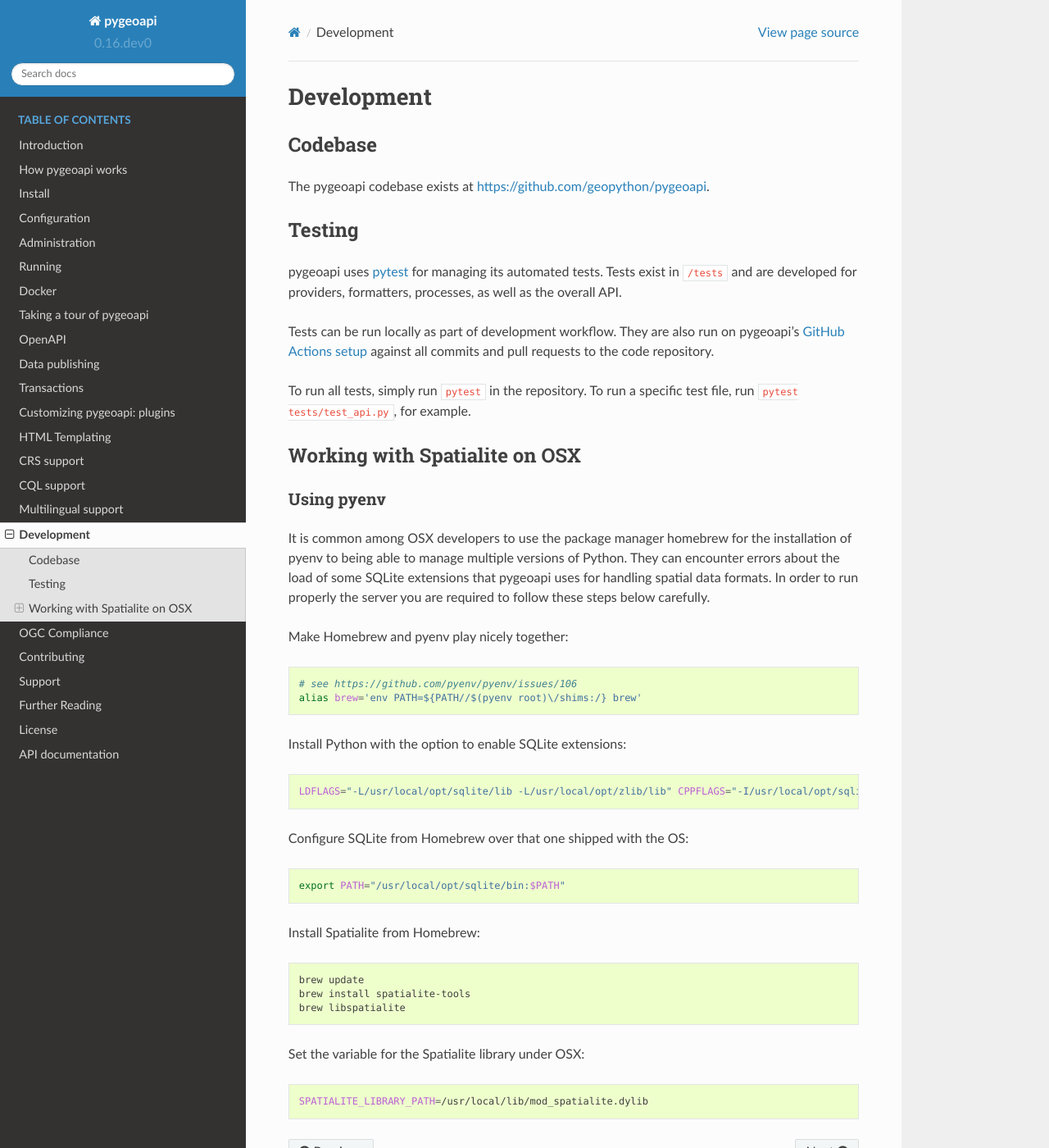
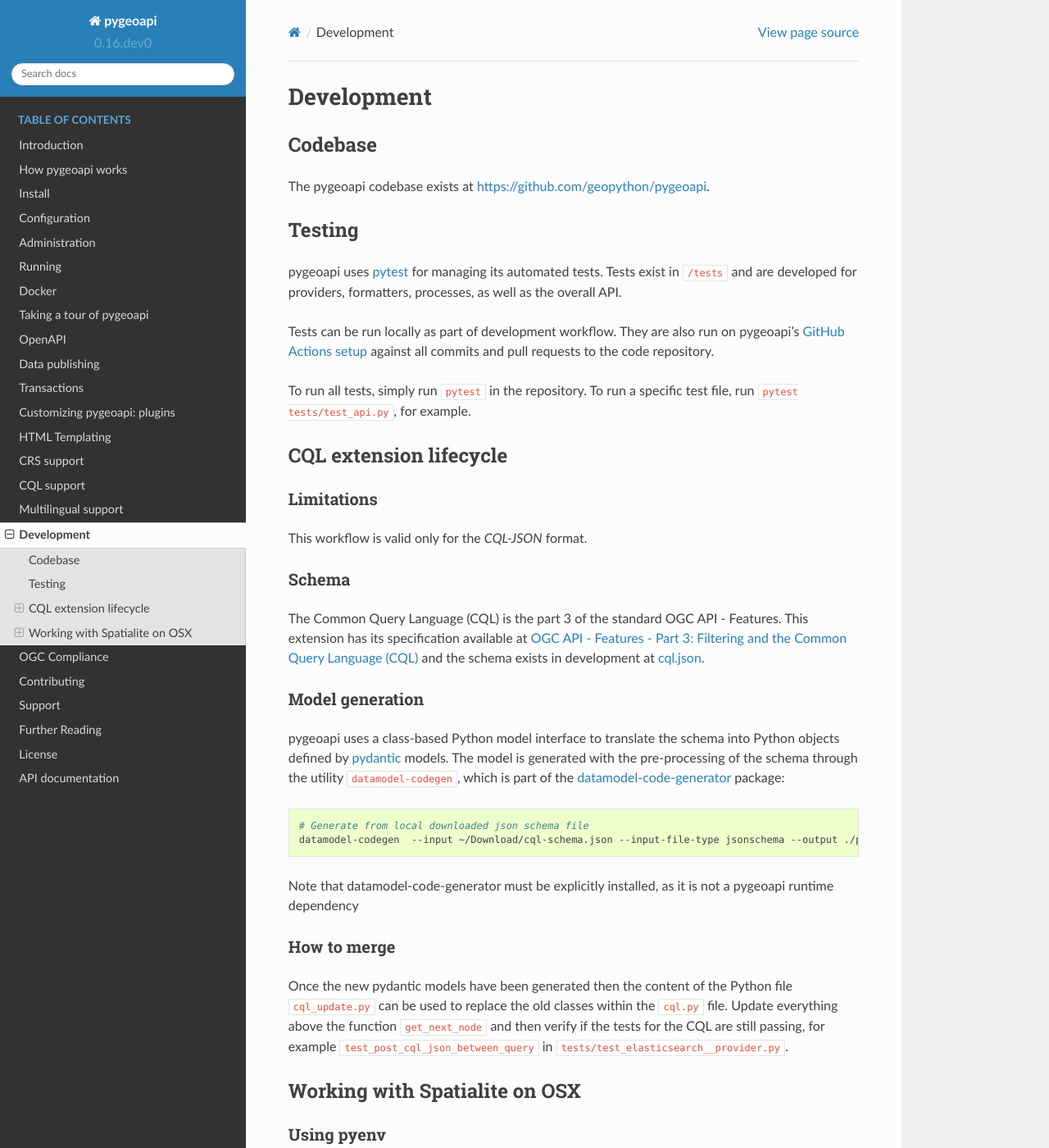
Before and after one commit to geopython/pygeoapi, a Sphinx documentation site: the page built from docs/source/development.rst, in a window 1280 px wide and 1400 px high. Shown: the whole window at 82% size. Built offline with Sphinx 7.4.7 and the Read the Docs theme 2.0.0, drawn with Linux system fonts in a browser that asks for light colours.

Commit message:
Adapted docs to mention datamodel-code-generator not being a direct dependency

```diff
--- a/docs/source/development.rst
+++ b/docs/source/development.rst
@@ -22,6 +22,43 @@
 To run all tests, simply run ``pytest`` in the repository.  To run a specific test file,
 run ``pytest tests/test_api.py``, for example.
 
+
+CQL extension lifecycle
+-----------------------
+
+Limitations
+^^^^^^^^^^^
+
+This workflow is valid only for the `CQL-JSON` format.
+
+Schema
+^^^^^^
+
+The Common Query Language (CQL) is the part 3 of the standard OGC API - Features. This extension has its specification available at
+`OGC API - Features - Part 3: Filtering and the Common Query Language (CQL) <https://portal.ogc.org/files/96288>`_ and the schema exists in development at
+`cql.json <https://portal.ogc.org/files/96288#cql-json-schema>`_.
+
+Model generation
+^^^^^^^^^^^^^^^^
+
+pygeoapi uses a class-based Python model interface to translate the schema into Python objects defined by `pydantic <https://docs.pydantic.dev/>`_ models.
+The model is generated with the pre-processing of the schema through the utility ``datamodel-codegen``, which is part
+of the `datamodel-code-generator <https://koxudaxi.github.io/datamodel-code-generator/>`_ package:
+
+
+.. code-block:: bash
+
+   # Generate from local downloaded json schema file
+   datamodel-codegen  --input ~/Download/cql-schema.json --input-file-type jsonschema --output ./pygeoapi/models/cql_update.py --class-name CQLModel
+
+Note that datamodel-code-generator must be explicitly installed, as it is not a pygeoapi runtime dependency
+
+How to merge
+^^^^^^^^^^^^
+
+Once the new pydantic models have been generated then the content of the Python file ``cql_update.py`` can be used to replace the old classes within the ``cql.py`` file.
+Update everything above the function ``get_next_node`` and then verify if the tests for the CQL are still passing, for example ``test_post_cql_json_between_query``
+in ``tests/test_elasticsearch__provider.py``.
 
 Working with Spatialite on OSX
 ------------------------------
```
